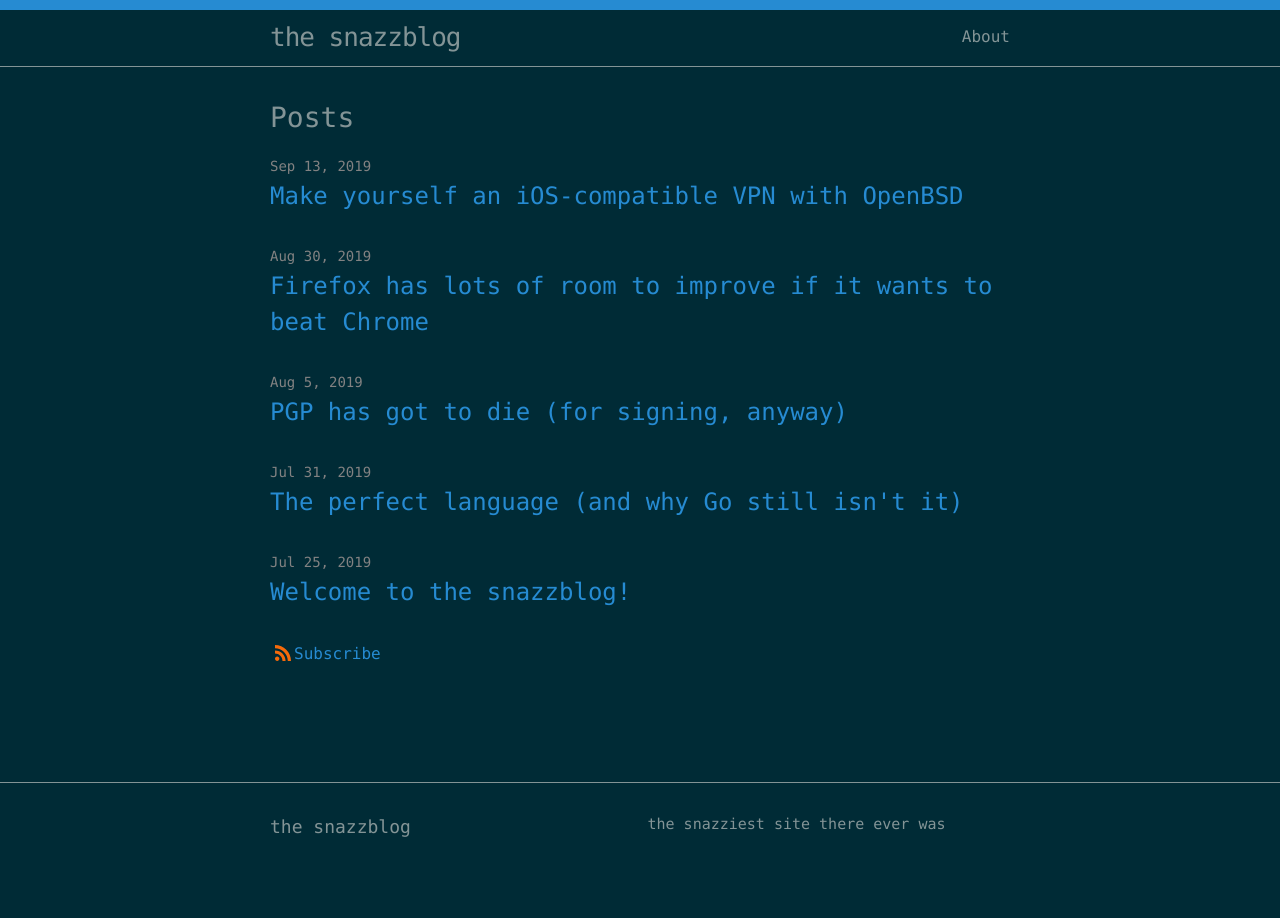
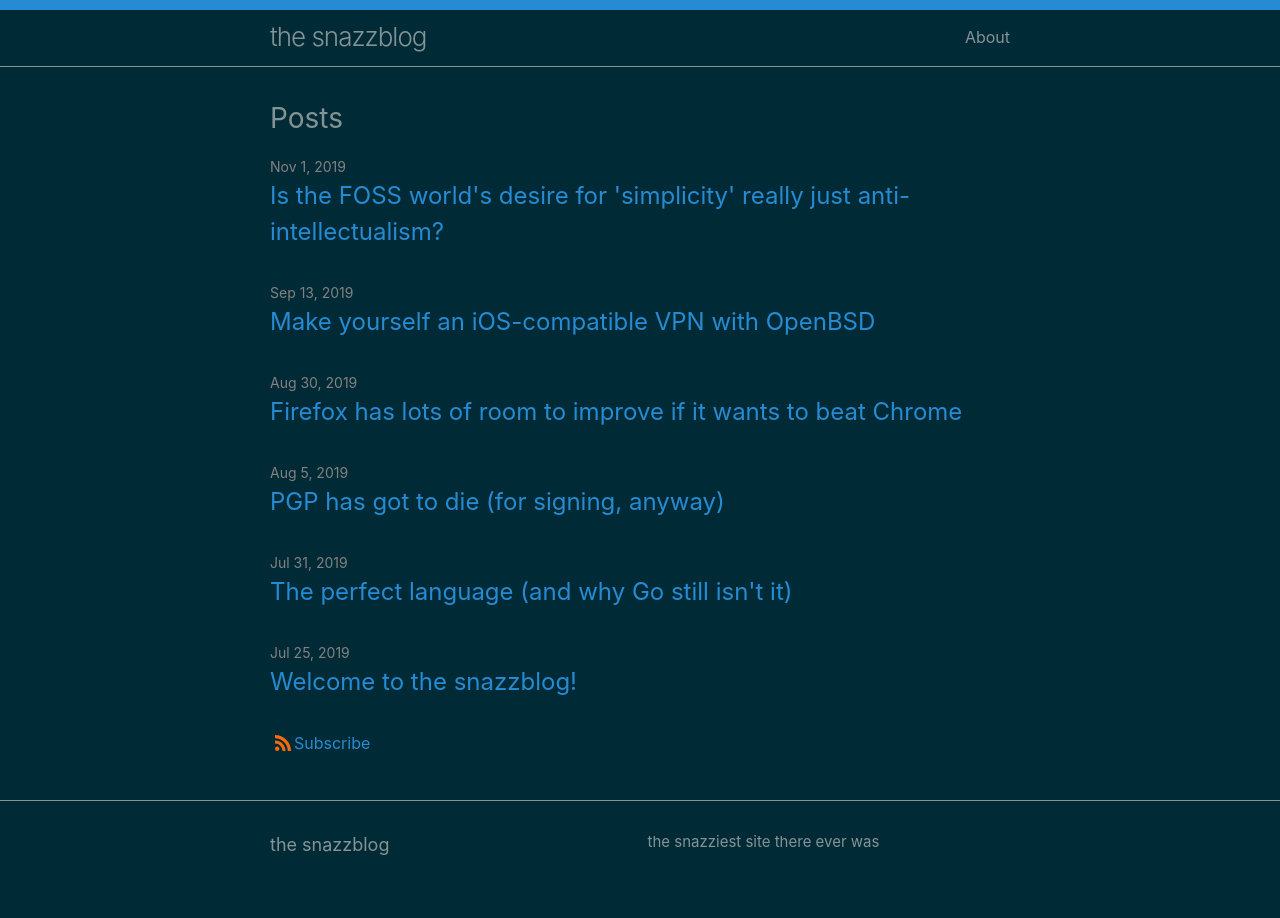
Before and after one commit to jack-the-coder/oldsite, a Jekyll site: the page built from index.md, in a window 1280 px wide. Built offline with Jekyll 4.4.1, drawn with Linux system fonts in a browser that asks for light colours; some of the changed lines change nothing that is shown.

Commit message:
next article and css changes

```diff
--- /dev/null
+++ b/_posts/2019-11-01-simplicity.markdown
@@ -0,0 +1,22 @@
+---
+layout: post
+title:  "Is the FOSS world's desire for 'simplicity' really just anti-intellectualism?"
+date:   2019-11-01 15:54:44 -0500
+categories: programming
+---
+
+*Disclaimer: If you've read [a certain previous article of mine](https://www.snazz.xyz/programming/2019/07/31/perfect-language.html), you may have noticed that this opinion represents an almost-complete reversal on the one expressed there. Hang in there. I think this one is better.*
+
+Why is C still as popular as it is amongst free-software-hacker types? Why are command-line interfaces treated as the one true way to control a computer by many of these same people? Should IRC still be popular, despite missing lots of functionality that centralized chat platforms have had for years? Why am I writing this in Vim on the console? While there's certainly some logical reasoning behind choosing "simpler" technology (like escaping the hamster wheel of backwards incompatibility[^1]), some of the reasons that people use for why they avoid anything that they believe is excessively complex are silly and potentially dangerous, holding back developers from the state of the art in computing.
+
+First of all, there's no true "simplicity" in computers. Transistors are pretty easy to wrap your mind around. Anything beyond that level gets complex quick; even relatively basic 8-bit CPUs and microcontrollers aren't simple in the least. Needless to say, modern computers aren't something you can debug by attaching a logic probe. The x86_64 instruction set is a monstrosity of compatibility layers. The C language, treated by some as the pinnacle of programming language design, isn't simple nor "how the machine works". Maybe C maps well to a PDP-11, but it certainly doesn't correspond to anything made this millennium. The "UNIX philosophy" hasn't dictated software design on Unix-like systems for a long time, not that it ever bred a quality user experience in the first place. From analog interference in the circuitry of computers to the pile-of-hacks software running atop it, there never was and never will be simplicity in computing.
+
+That doesn't mean that there isn't a time and place for deliberately simpler software. Complexity spiraling out of control is the cause of a lot of security vulnerabilities. It's also nice to be able to wrap your mind completely around a project. In the past, however, software has come to the rescue, allowing us to write projects an order of magnitude bigger and with hundreds of developers. If it hadn't been for version control, package managers, testing, fuzzing, and other tooling innovations, we wouldn't be where we are today. And as a side effect of computing being more and more accessible to people everywhere, incidental complexity has also increased. You can't ignore the billions of users whose native languages don't fit in ASCII and keyboards aren't the en_US design, not to mention those who have impairments that make using computers "normally" impossible.
+
+Now that it's obvious why an excessive desire for a false sense of simplicity is a dangerous thing, allow me to caution against the polar opposite approach: taking everything from academia to be gospel, piling on layers upon layers of 3-line packages, or building systems that are excessively complex to be able to better handle some kind of "future demand". [Enterprise-style Java](https://github.com/EnterpriseQualityCoding/FizzBuzzEnterpriseEdition) doesn't solve anything other than maybe the programmer's financial troubles if they're paid by the line of code. While package managers are a great solution to a lot of problems, my `node_modules` directory should not contain thousands of packages for a project with zero lines of code. If most programmers need months of study to understand your code (especially since "academic Haskell" and "Haskell at work" are so different), that's a problem. Somewhere between the two extremes lies "pragmatism", a surprisingly difficult-to-achieve goal that allows for getting the real work done. Over time, what constitutes "pragmatic" has moved more towards the complex side, so maybe it won't be too long before we see Haskell everywhere.
+
+If you're writing real software, for real people, you can't just ignore the hard questions for the sake of "avoiding complexity"[^2].
+
+---
+[^1]: Thank you to [Steve Losh](http://stevelosh.com/blog/2018/08/a-road-to-common-lisp/) for apparently inventing this phrase that I didn't know I needed until I started seeing it.
+[^2]: At the same time, if you're making a hobby project, you're allowed to deliberately ignore a lot of what I just said. However, much of what we rely on today started as a hobby project, so maybe it isn't a bad idea to apply good engineering practices. As software development changes from a pastime or an academic curiosity to a nascent full-fledged industry, more serious problems can't be brushed away.
--- a/assets/css/style.scss
+++ b/assets/css/style.scss
@@ -5,8 +5,8 @@
 @import "minima";
 @import "minima/syntax-highlighting";
 
-* {
-  font-family: 'Source Code Pro', 'SF Mono', Menlo, Consolas, monospace;
+body {
+  font-family: -apple-system, system-ui, BlinkMacSystemFont, "Segoe UI", Roboto, Ubuntu;
 }
 $sbase03:    #002b36;
 $sbase02:    #073642;
@@ -50,7 +50,7 @@ a, a:hover, a:visited {
   color: $sbase0;
 }
 
-.post-content {
+.post-content, p.post-meta {
   color: $sbase1;
 }
 
@@ -77,6 +77,7 @@ pre, code {
   border: 1px solid $sbase03;
   border-radius: 0px;
   background-color: $sbase02;
+  font-family: 'SF Mono', 'Menlo', 'Source Code Pro', 'Noto Mono', monospace;
 }
 
 .highlight {
```
